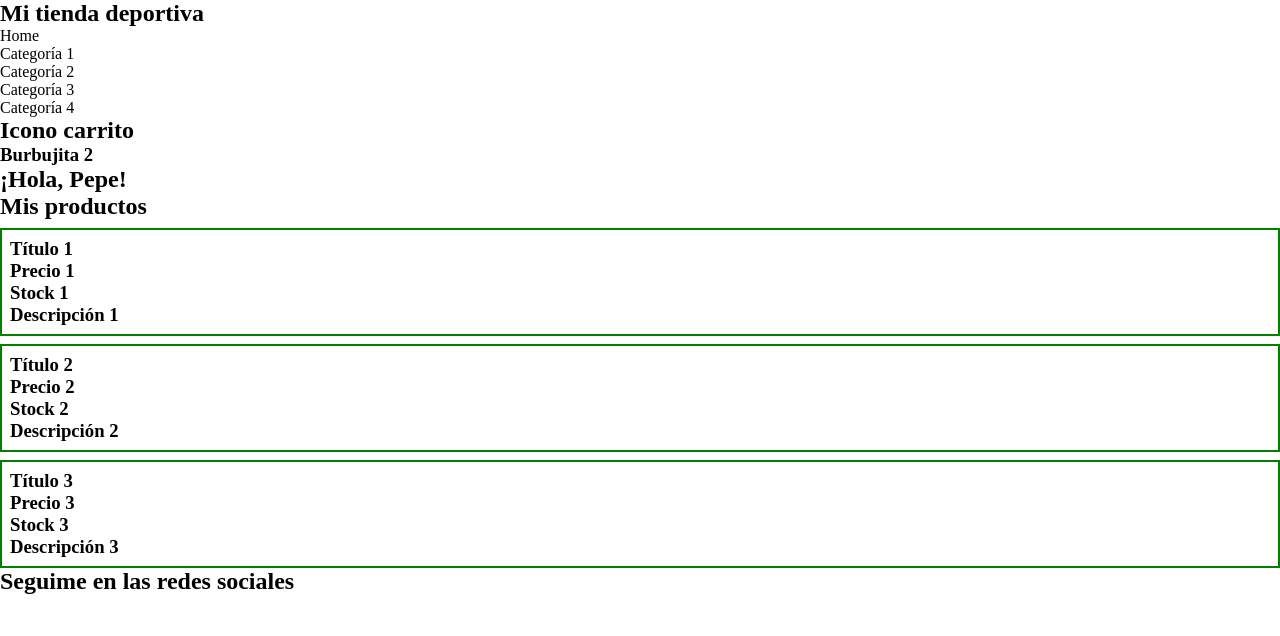
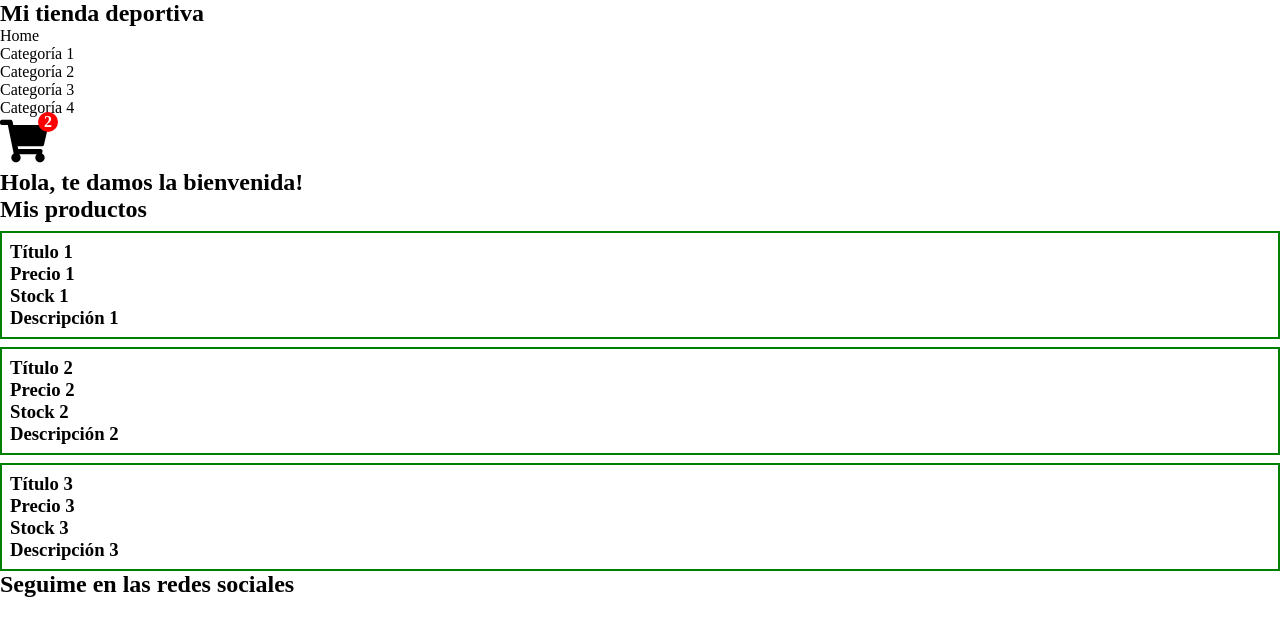
Before and after one commit to MT1-BYTE/React-js-CODER, a React (Vite) app: page / in a window 1280 px wide. Shown: the top 636 px of the page. Built offline with nearby package versions, Linux system fonts and the light colour scheme.

Commit message:
Entrega número 1!

```diff
--- a/package.json
+++ b/package.json
@@ -11,7 +11,8 @@
   },
   "dependencies": {
     "react": "^19.0.0",
-    "react-dom": "^19.0.0"
+    "react-dom": "^19.0.0",
+    "react-icons": "^5.4.0"
   },
   "devDependencies": {
     "@eslint/js": "^9.19.0",
--- a/src/App.jsx
+++ b/src/App.jsx
@@ -6,7 +6,7 @@ function App() {
   return (
     <div>
       <Navbar />
-      <ItemListContainer />
+      <ItemListContainer greeting="Hola, te damos la bienvenida!" />
       <Footer />
     </div>
   );
--- a/src/components/common/cartWidget/CartWidget.css
+++ b/src/components/common/cartWidget/CartWidget.css
@@ -0,0 +1,24 @@
+/* cartWidget.css */
+.cart-container {
+  position: relative; /* Asegura que el número se posicione respecto a este contenedor */
+  display: inline-block; /* Hace que el carrito y el número se comporten como una unidad */
+}
+
+.cart-icon {
+  font-size: 3rem;
+}
+
+.item-count {
+  position: absolute; /* Posicionamos el número dentro del contenedor */
+  top: -5px;
+  right: -10px;
+  background-color: red;
+  color: white;
+  border-radius: 50%;
+  width: 20px;
+  height: 20px;
+  display: flex;
+  justify-content: center;
+  align-items: center;
+  font-size: 1rem;
+}
--- a/src/components/common/cartWidget/CartWidget.jsx
+++ b/src/components/common/cartWidget/CartWidget.jsx
@@ -1,8 +1,10 @@
+import "./CartWidget.css";
+import { FaShoppingCart } from "react-icons/fa";
 export const CartWidget = () => {
   return (
-    <div>
-      <h2>Icono carrito</h2>
-      <h3>Burbujita 2</h3>
+    <div className="cart-container">
+      <FaShoppingCart className="cart-icon" />
+      <h3 className="item-count">2</h3>
     </div>
   );
 };
--- a/src/components/pages/itemListContainer/ItemListContainer.jsx
+++ b/src/components/pages/itemListContainer/ItemListContainer.jsx
@@ -1,7 +1,7 @@
 import { ProductCard } from "../../common/cartWidget/productCard/ProductCard";
 import "./ItemListContainer.css";
 
-export const ItemListContainer = () => {
+export const ItemListContainer = ({ greeting }) => {
   let nombreDeUsuario = "Pepe";
   const saludar = () => {
     console.log(nombreDeUsuario);
@@ -9,7 +9,7 @@ export const ItemListContainer = () => {
 
   return (
     <section>
-      <h2>¡Hola, {nombreDeUsuario}!</h2>
+      <h2>{greeting}</h2>
       {console.log("Hola")}
       <h2>Mis productos</h2>
       <ProductCard
```
Also changed, not shown: 1 other file (tests, documents, lock files or other folders).
